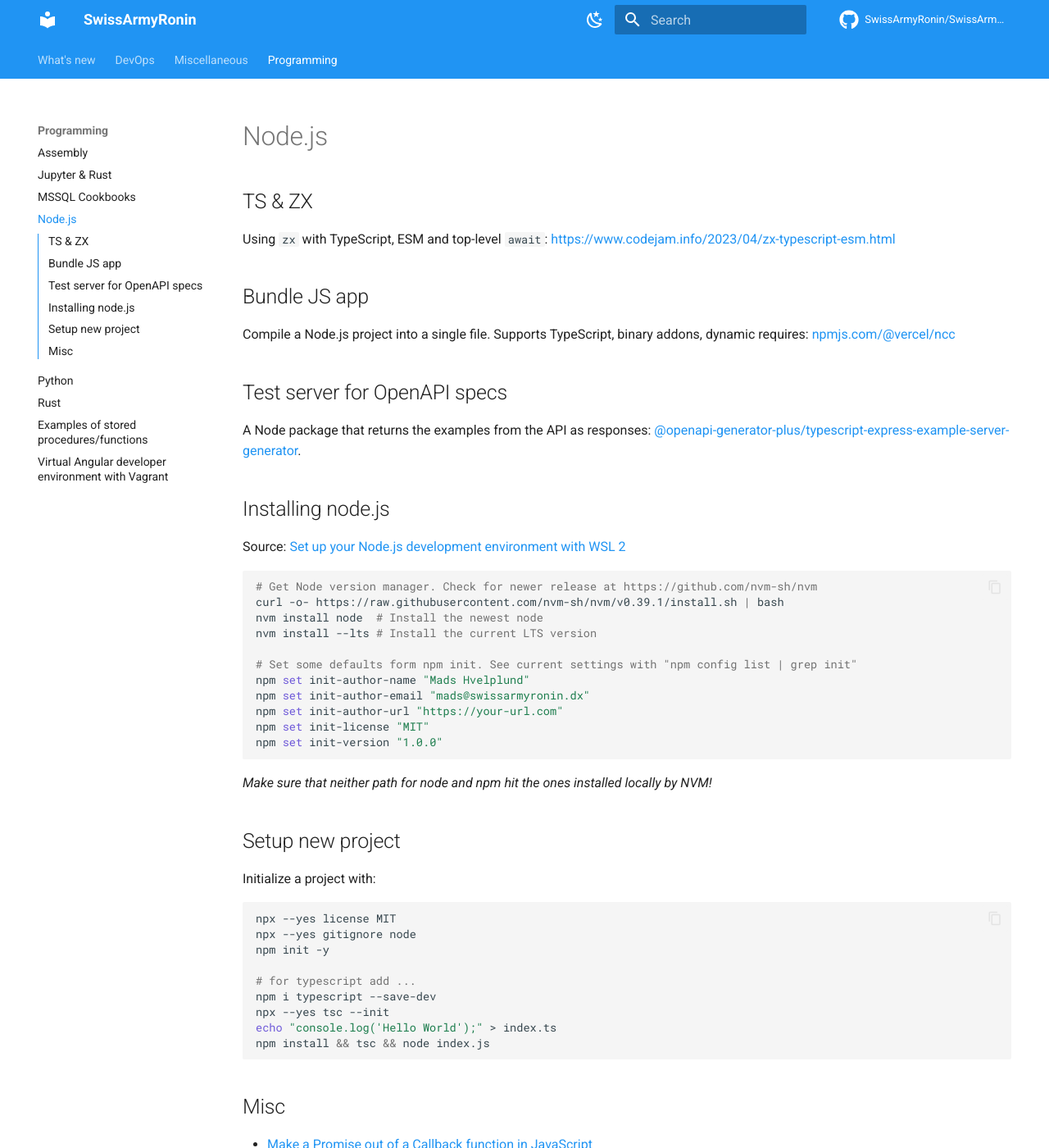
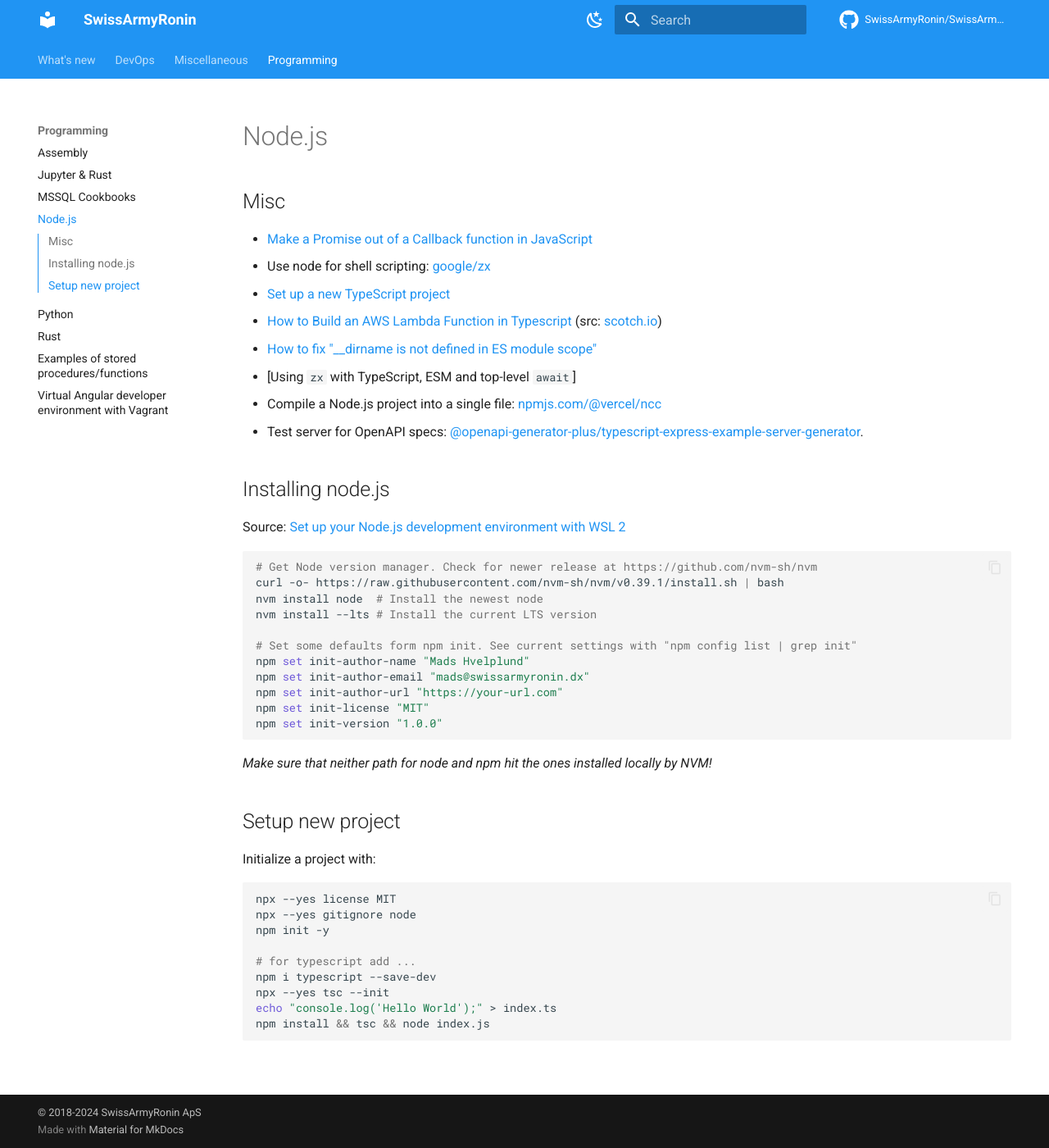
Before and after one commit to SwissArmyRonin/SwissArmyRonin.github.io, an MkDocs documentation site: the page built from docs/Programming/Node.md, in a window 1280 px wide and 1400 px high. Shown: the whole window at 82% size. Built offline with MkDocs 1.6.1 and Material for MkDocs 9.7.7, drawn with Linux system fonts in a browser that asks for light colours; comment, search, counter and statistics services are not loaded; some of the changed text lies outside the part shown.

````diff
--- a/docs/Programming/Node.md
+++ b/docs/Programming/Node.md
@@ -1,16 +1,22 @@
 # Node.js
 
-## TS & ZX
+## Misc
 
-Using `zx` with TypeScript, ESM and top-level `await`: <https://www.codejam.info/2023/04/zx-typescript-esm.html>
+- [Make a Promise out of a Callback function in JavaScript]
+- Use node for shell scripting: [google/zx]
+- [Set up a new TypeScript project]
+- [How to Build an AWS Lambda Function in Typescript] (src: [scotch.io])
+- [How to fix "__dirname is not defined in ES module scope"]
+- [Using `zx` with TypeScript, ESM and top-level `await`]
+- Compile a Node.js project into a single file: [npmjs.com/@vercel/ncc]
+- Test server for OpenAPI specs: [@openapi-generator-plus/typescript-express-example-server-generator].
 
-## Bundle JS app
-
-Compile a Node.js project into a single file. Supports TypeScript, binary addons, dynamic requires: [npmjs.com/@vercel/ncc]
-
-## Test server for OpenAPI specs
-
-A Node package that returns the examples from the API as responses: [@openapi-generator-plus/typescript-express-example-server-generator].
+<!--
+https://github.com/teomrd/scripter
+https://www.sitepoint.com/google-zx-write-node-shell-scripts/
+https://github.com/simonplend/node-shell-scripting-with-zx>
+https://blog.logrocket.com/building-typescript-cli-node-js-commander/
+-->
 
 ## Installing node.js
 
@@ -48,19 +54,14 @@
 npm install && tsc && node index.js
 ```
 
-## Misc
-
-- [Make a Promise out of a Callback function in JavaScript]
-- Use node for shell scripting: [google/zx]
-- [Set up a new TypeScript project]
-- [How to Build an AWS Lambda Function in Typescript] (src: [scotch.io])
-
 <!-- Links -->
 [@openapi-generator-plus/typescript-express-example-server-generator]: https://www.npmjs.com/package/@openapi-generator-plus/typescript-express-example-server-generator
+[google/zx]: https://github.com/google/zx
 [How to Build an AWS Lambda Function in Typescript]: ../files/How_to_Build_an_AWS_Lambda_Function_in_Typescript.pdf
+[How to fix "__dirname is not defined in ES module scope"]: https://flaviocopes.com/fix-dirname-not-defined-es-module-scope/
 [Make a Promise out of a Callback function in JavaScript]: https://www.freecodecamp.org/news/how-to-make-a-promise-out-of-a-callback-function-in-javascript-d8ec35d1f981/
 [npmjs.com/@vercel/ncc]: https://www.npmjs.com/package/@vercel/ncc
 [scotch.io]: <https://web.archive.org/web/20201031135018/https://scotch.io/@nwayve/how-to-build-a-lambda-function-in-typescript>
 [Set up a new TypeScript project]: <https://www.digitalocean.com/community/tutorials/typescript-new-project>
 [Set up your Node.js development environment with WSL 2]: https://docs.microsoft.com/en-us/windows/nodejs/setup-on-wsl2
-[google/zx]: https://github.com/google/zx
+[Using `zx` with TypeScript, ESM and top-level `await`]: https://www.codejam.info/2023/04/zx-typescript-esm.html
````
Also changed, not shown: docs/DevOps/BashScripting.md (+10 -2 lines), docs/index.md (+6 -4 lines).
